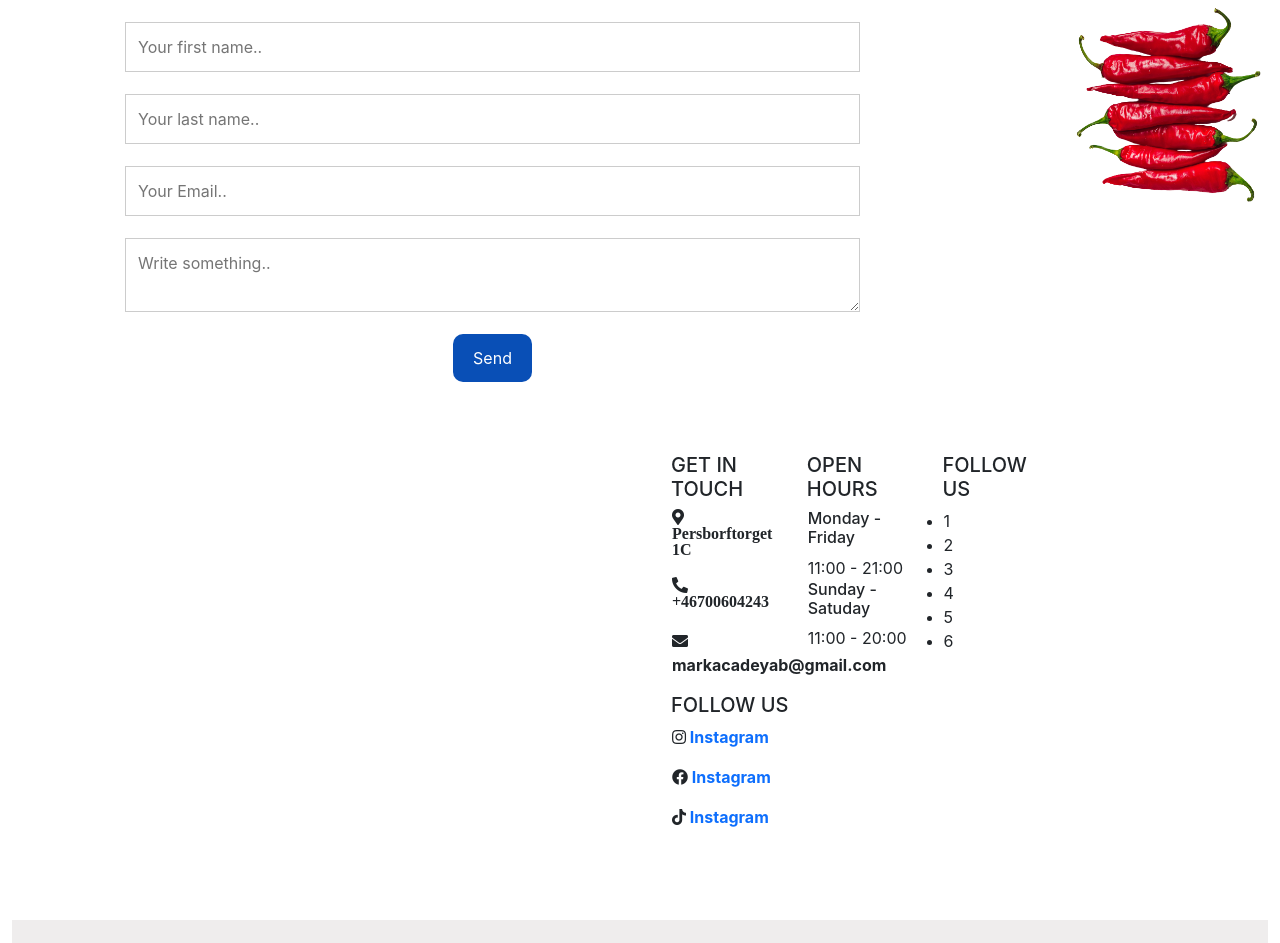
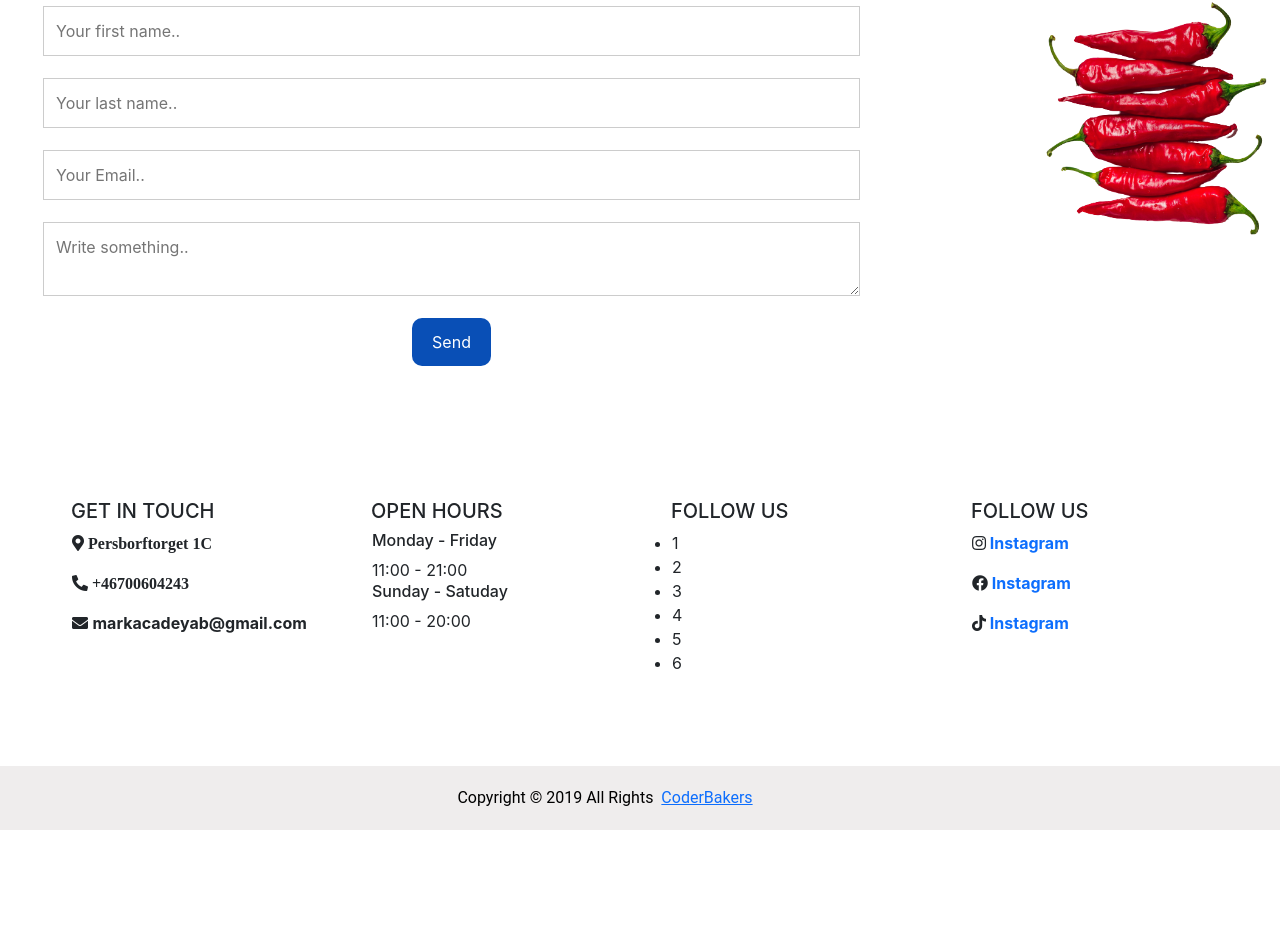
Before and after one commit to ahmedMoussa2020/markaCadeyStore, a React (Create React App) app in the folder frontend/: page /contactscreen in a window 1280 px wide. Shown: the part 209-1152 px from the top of the page. After the commit the page ends 1039 px from the top, so only its background shows below. Built offline with nearby package versions, Linux system fonts and the light colour scheme.

Commit message:
refactor the banner and battom footer

```diff
--- a/frontend/src/App.js
+++ b/frontend/src/App.js
@@ -54,7 +54,7 @@ function App() {
   };
   return (
     <BrowserRouter>
-      <div className="d-flex flex-column site-container">
+      {/* <div className="d-flex flex-column site-container"> */}
         <ToastContainer position="bottom-center" limit={1} />
         <header className="sticky-nav">
           <Navbar bg="dark" variant="dark" expand="lg">
@@ -150,8 +150,8 @@ function App() {
           </Navbar>
         </header>
 
-        <main>
-          <Container className="mt-3">
+        {/* <main> */}
+          {/* <Container> */}
             <Routes>
               <Route path="/product/:slug" element={<ProductScreen />} />
               <Route path="contactscreen" element={<ContactScreen />} />
@@ -254,9 +254,9 @@ function App() {
             <Footer />
 
 
-          </Container>
-        </main>
-      </div>
+          {/* </Container> */}
+        {/* </main> */}
+      {/* </div> */}
     </BrowserRouter>
   );
 }
--- a/frontend/src/styles/Banner.css
+++ b/frontend/src/styles/Banner.css
@@ -1,7 +1,6 @@
 .banner {
   width: 100%;
   height: 670px;
-  border-radius: 10px;
   margin-left: -47px;
   margin: 0;
 
--- a/frontend/src/styles/ContactScreen.css
+++ b/frontend/src/styles/ContactScreen.css
@@ -32,7 +32,7 @@
 } */
 
 .float-child img{
-  margin-right: -520px;
+  margin-right: -413px;
   width: 50%;
   margin-top: 6px;
   padding: 20px;
--- a/frontend/src/styles/Footer.css
+++ b/frontend/src/styles/Footer.css
@@ -15,8 +15,10 @@
   display: flex;
   -ms-flex-wrap: wrap;
   flex-wrap: wrap;
-  margin-right: -15px;
-  margin-left: -15px;
+  /* margin-right: -15px;
+  margin-left: -15px; */
+  margin-right: 25px;
+  margin-left: 25px;
   padding: 75px 0;
 }
 
@@ -40,7 +42,7 @@
   padding: 20px 20px;
   font-family: "Roboto", sans-serif;
   margin-left: -85px;
-  margin-right: -85px;
+  margin-right: -15px;
 }
 
 
```
Also changed, not shown: frontend/src/screens/HomeScreen.js (+0 -139 lines).
